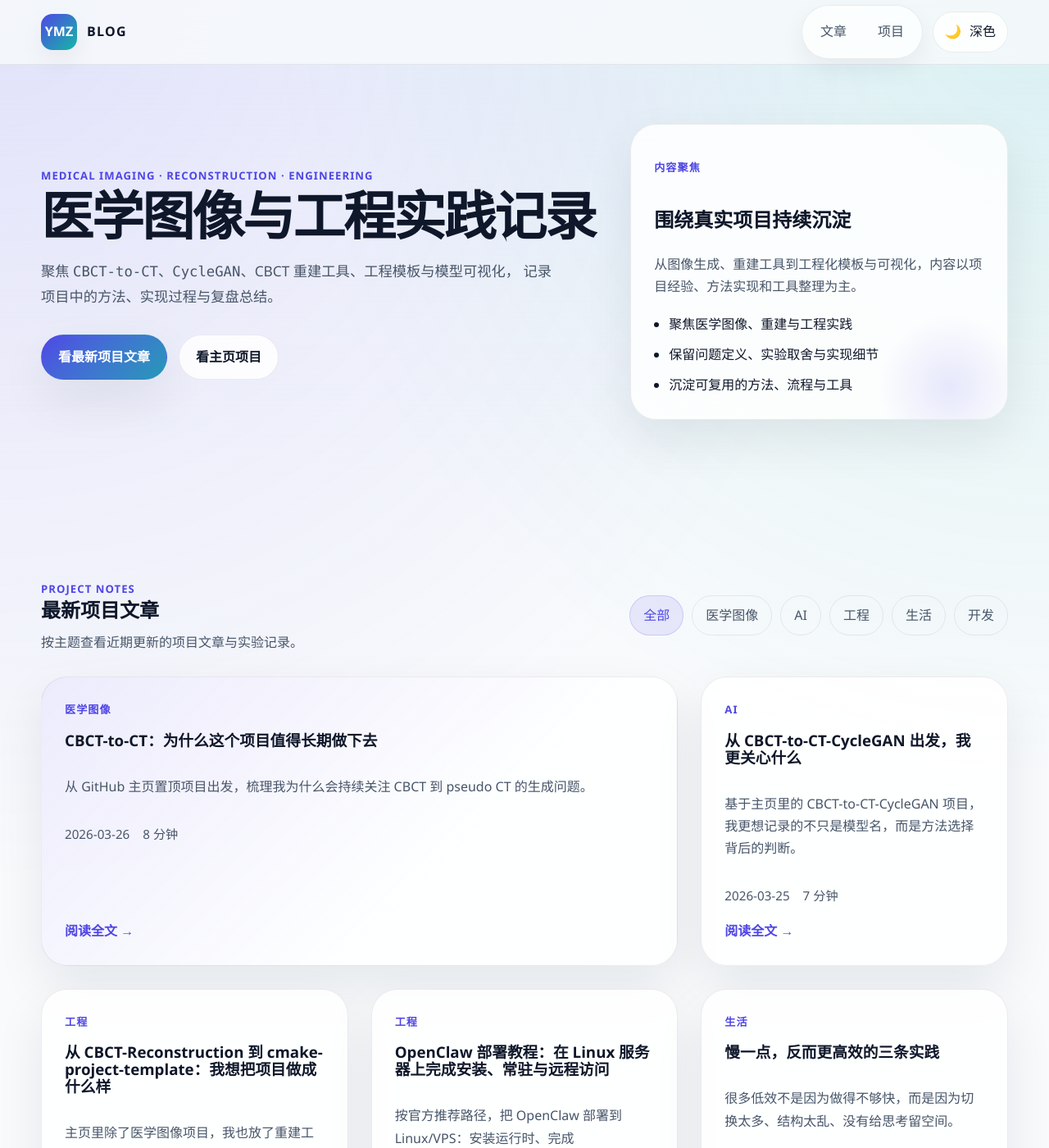
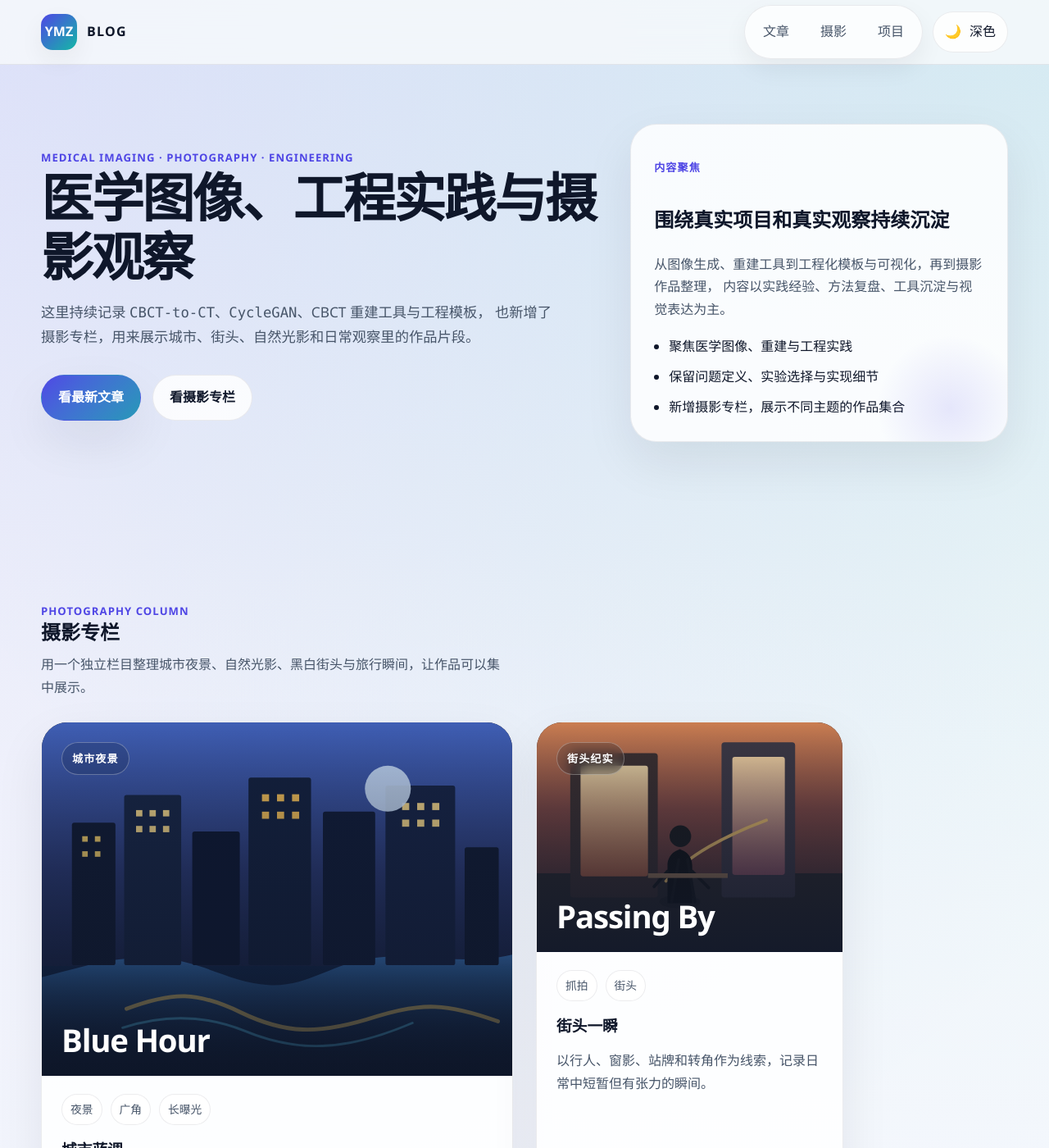
Before and after one commit to YMZ1998/YMZ1998.github.io, a Jekyll site: the page built from index.html, in a window 1280 px wide and 1400 px high. Shown: the whole window at 82% size. Built offline with Jekyll 4.4.1, drawn with Linux system fonts in a browser that asks for light colours; some of the changed text lies outside the part shown.

Commit message:
Add photography showcase with gallery artwork

```diff
--- a/_layouts/default.html
+++ b/_layouts/default.html
@@ -23,6 +23,7 @@
       <div class="site-actions">
         <nav class="site-nav" data-site-nav aria-label="主导航">
           <a href="{{ '/' | relative_url }}#posts">文章</a>
+          <a href="{{ '/' | relative_url }}#photography">摄影</a>
           <a href="{{ '/' | relative_url }}#projects">项目</a>
         </nav>
 
@@ -45,7 +46,7 @@
   <footer class="site-footer">
     <div class="container footer-inner">
       <p>© <span data-year></span> YMZ Blog</p>
-      <a href="{{ '/' | relative_url }}#top">返回顶部 ↑</a>
+      <a href="{{ '/' | relative_url }}#top">返回顶部 →</a>
     </div>
   </footer>
 </body>
--- a/index.html
+++ b/index.html
@@ -1,37 +1,161 @@
 ---
 layout: default
 title: YMZ Blog | 项目记录
-description: 聚焦 CBCT-to-CT、医学图像重建、工程模板与模型可视化的项目记录。
+description: 聚焦 CBCT-to-CT、医学图像重建、工程模板与摄影作品展示的个人站点。
 ---
 <main>
   <section class="hero section">
     <div class="container hero-grid">
       <div class="hero-copy">
-        <span class="eyebrow">Medical Imaging · Reconstruction · Engineering</span>
-        <h1>医学图像与工程实践记录</h1>
+        <span class="eyebrow">Medical Imaging · Photography · Engineering</span>
+        <h1>医学图像、工程实践与摄影观察</h1>
         <p class="hero-lead">
-          聚焦 <code>CBCT-to-CT</code>、<code>CycleGAN</code>、CBCT 重建工具、工程模板与模型可视化，
-          记录项目中的方法、实现过程与复盘总结。
+          这里持续记录 <code>CBCT-to-CT</code>、<code>CycleGAN</code>、CBCT 重建工具与工程模板，
+          也新增了摄影专栏，用来展示城市、街头、自然光影和日常观察里的作品片段。
         </p>
 
         <div class="hero-actions">
-          <a class="button primary" href="#posts">看最新项目文章</a>
-          <a class="button ghost" href="#projects">看主页项目</a>
+          <a class="button primary" href="#posts">看最新文章</a>
+          <a class="button ghost" href="#photography">看摄影专栏</a>
         </div>
       </div>
 
       <aside class="hero-panel card">
         <p class="panel-label">内容聚焦</p>
-        <h2>围绕真实项目持续沉淀</h2>
+        <h2>围绕真实项目和真实观察持续沉淀</h2>
         <p class="panel-text">
-          从图像生成、重建工具到工程化模板与可视化，内容以项目经验、方法实现和工具整理为主。
+          从图像生成、重建工具到工程化模板与可视化，再到摄影作品整理，
+          内容以实践经验、方法复盘、工具沉淀与视觉表达为主。
         </p>
         <ul class="check-list">
           <li>聚焦医学图像、重建与工程实践</li>
-          <li>保留问题定义、实验取舍与实现细节</li>
-          <li>沉淀可复用的方法、流程与工具</li>
+          <li>保留问题定义、实验选择与实现细节</li>
+          <li>新增摄影专栏，展示不同主题的作品集合</li>
         </ul>
       </aside>
+    </div>
+  </section>
+
+  <section class="section muted-section" id="photography">
+    <div class="container">
+      <div class="section-heading">
+        <div>
+          <span class="eyebrow">Photography Column</span>
+          <h2>摄影专栏</h2>
+          <p class="section-copy">用一个独立栏目整理城市夜景、自然光影、黑白街头与旅行瞬间，让作品可以集中展示。</p>
+        </div>
+      </div>
+
+      <div class="photo-grid">
+        <article class="photo-card photo-card--featured card">
+          <div class="photo-cover">
+            <img class="photo-image" src="{{ '/assets/photography/city-night.svg' | relative_url }}" alt="城市夜景摄影作品">
+            <div class="photo-overlay">
+              <span class="photo-chip">城市夜景</span>
+              <strong>Blue Hour</strong>
+            </div>
+          </div>
+          <div class="photo-body">
+            <div class="photo-meta">
+              <span>夜景</span>
+              <span>广角</span>
+              <span>长曝光</span>
+            </div>
+            <h3>城市蓝调</h3>
+            <p>收集傍晚到入夜之间的建筑轮廓、车流轨迹与高反差霓虹，用色温和光线节奏组织画面。</p>
+          </div>
+        </article>
+
+        <article class="photo-card card">
+          <div class="photo-cover">
+            <img class="photo-image" src="{{ '/assets/photography/street-moment.svg' | relative_url }}" alt="街头纪实摄影作品">
+            <div class="photo-overlay">
+              <span class="photo-chip">街头纪实</span>
+              <strong>Passing By</strong>
+            </div>
+          </div>
+          <div class="photo-body">
+            <div class="photo-meta">
+              <span>抓拍</span>
+              <span>街头</span>
+            </div>
+            <h3>街头一瞬</h3>
+            <p>以行人、窗影、站牌和转角作为线索，记录日常中短暂但有张力的瞬间。</p>
+          </div>
+        </article>
+
+        <article class="photo-card card">
+          <div class="photo-cover">
+            <img class="photo-image" src="{{ '/assets/photography/nature-light.svg' | relative_url }}" alt="自然光影摄影作品">
+            <div class="photo-overlay">
+              <span class="photo-chip">自然光影</span>
+              <strong>Quiet Light</strong>
+            </div>
+          </div>
+          <div class="photo-body">
+            <div class="photo-meta">
+              <span>逆光</span>
+              <span>层次</span>
+            </div>
+            <h3>自然光影</h3>
+            <p>用清晨和黄昏的侧光去表现树林、草地与云层，让画面保留呼吸感和空间纵深。</p>
+          </div>
+        </article>
+
+        <article class="photo-card card">
+          <div class="photo-cover">
+            <img class="photo-image" src="{{ '/assets/photography/travel-road.svg' | relative_url }}" alt="旅行记录摄影作品">
+            <div class="photo-overlay">
+              <span class="photo-chip">旅行记录</span>
+              <strong>On The Road</strong>
+            </div>
+          </div>
+          <div class="photo-body">
+            <div class="photo-meta">
+              <span>旅拍</span>
+              <span>人文</span>
+            </div>
+            <h3>旅途片段</h3>
+            <p>把沿途的站台、海边、山路与陌生街区收纳进同一组作品里，强调氛围和记忆感。</p>
+          </div>
+        </article>
+
+        <article class="photo-card card">
+          <div class="photo-cover">
+            <img class="photo-image" src="{{ '/assets/photography/mono-contrast.svg' | relative_url }}" alt="黑白摄影作品">
+            <div class="photo-overlay">
+              <span class="photo-chip">黑白系列</span>
+              <strong>Contrast</strong>
+            </div>
+          </div>
+          <div class="photo-body">
+            <div class="photo-meta">
+              <span>黑白</span>
+              <span>结构</span>
+            </div>
+            <h3>黑白街头</h3>
+            <p>去掉色彩后，重点保留线条、体块、反光与人物关系，让画面更直接。</p>
+          </div>
+        </article>
+
+        <article class="photo-card card">
+          <div class="photo-cover">
+            <img class="photo-image" src="{{ '/assets/photography/portrait-scene.svg' | relative_url }}" alt="环境人像摄影作品">
+            <div class="photo-overlay">
+              <span class="photo-chip">环境人像</span>
+              <strong>Soft Scene</strong>
+            </div>
+          </div>
+          <div class="photo-body">
+            <div class="photo-meta">
+              <span>人像</span>
+              <span>环境</span>
+            </div>
+            <h3>环境人像</h3>
+            <p>通过场景和人物的关系来讲故事，让人物不是单独悬空，而是和空间共同构成情绪。</p>
+          </div>
+        </article>
+      </div>
     </div>
   </section>
 
--- a/styles.css
+++ b/styles.css
@@ -440,6 +440,113 @@ code {
   margin-top: 28px;
 }
 
+.photo-grid {
+  display: grid;
+  grid-template-columns: repeat(12, minmax(0, 1fr));
+  gap: 28px;
+  margin-top: 28px;
+}
+
+.photo-card {
+  grid-column: span 4;
+  display: flex;
+  flex-direction: column;
+  gap: 0;
+  padding: 0;
+  overflow: hidden;
+  min-height: 100%;
+}
+
+.photo-card--featured {
+  grid-column: span 6;
+}
+
+.photo-cover {
+  position: relative;
+  display: flex;
+  min-height: 240px;
+  overflow: hidden;
+  border-bottom: 1px solid var(--line);
+  background: #0f172a;
+}
+
+.photo-image {
+  display: block;
+  width: 100%;
+  min-height: 240px;
+  aspect-ratio: 4 / 3;
+  object-fit: cover;
+  transform: scale(1.01);
+}
+
+.photo-overlay {
+  position: absolute;
+  inset: 0;
+  display: flex;
+  flex-direction: column;
+  justify-content: space-between;
+  gap: 18px;
+  padding: 24px;
+  color: #fff;
+  background: linear-gradient(180deg, rgba(15, 23, 42, 0.1), rgba(15, 23, 42, 0.6) 72%, rgba(15, 23, 42, 0.82));
+}
+
+.photo-chip {
+  display: inline-flex;
+  align-items: center;
+  width: fit-content;
+  padding: 8px 12px;
+  border: 1px solid rgba(255, 255, 255, 0.28);
+  border-radius: var(--radius-sm);
+  background: rgba(15, 23, 42, 0.18);
+  backdrop-filter: blur(8px);
+  font-size: 0.82rem;
+  font-weight: 700;
+  letter-spacing: 0.08em;
+  text-transform: uppercase;
+}
+
+.photo-overlay strong {
+  max-width: 12ch;
+  font-size: clamp(1.6rem, 3vw, 2.5rem);
+  line-height: 1;
+  letter-spacing: -0.03em;
+}
+
+.photo-body {
+  display: flex;
+  flex: 1;
+  flex-direction: column;
+  gap: 14px;
+  padding: 22px 24px 24px;
+}
+
+.photo-body h3 {
+  margin: 0;
+}
+
+.photo-body p {
+  margin: 0;
+  color: var(--text-soft);
+}
+
+.photo-meta {
+  display: flex;
+  flex-wrap: wrap;
+  gap: 10px;
+}
+
+.photo-meta span {
+  display: inline-flex;
+  align-items: center;
+  padding: 6px 10px;
+  border: 1px solid var(--line);
+  border-radius: var(--radius-sm);
+  background: color-mix(in srgb, var(--surface-solid) 78%, transparent);
+  color: var(--text-soft);
+  font-size: 0.86rem;
+}
+
 .post-card,
 .project-card {
   display: flex;
@@ -805,9 +912,14 @@ code {
 
   .topic-grid .project-card,
   .pinned-grid .project-card,
+  .photo-card,
   .post-card,
   .post-card.is-featured {
     grid-column: span 6;
+  }
+
+  .photo-card--featured {
+    grid-column: span 12;
   }
 
   .hero-panel {
@@ -873,6 +985,8 @@ code {
 
   .topic-grid .project-card,
   .pinned-grid .project-card,
+  .photo-card,
+  .photo-card--featured,
   .post-card,
   .post-card.is-featured {
     grid-column: span 12;
@@ -959,6 +1073,26 @@ code {
     padding: 18px;
   }
 
+  .photo-card {
+    padding: 0;
+  }
+
+  .photo-cover {
+    min-height: 220px;
+  }
+
+  .photo-image {
+    min-height: 220px;
+  }
+
+  .photo-overlay {
+    padding: 20px;
+  }
+
+  .photo-body {
+    padding: 18px 20px 20px;
+  }
+
   .article-timeline--mobile {
     gap: 10px;
   }
```
Also changed, not shown: other parts of index.html (+1 -1 lines), assets/photography/city-night.svg (added), assets/photography/mono-contrast.svg (added), assets/photography/nature-light.svg (added), assets/photography/portrait-scene.svg (added), assets/photography/street-moment.svg (added), assets/photography/travel-road.svg (added).
